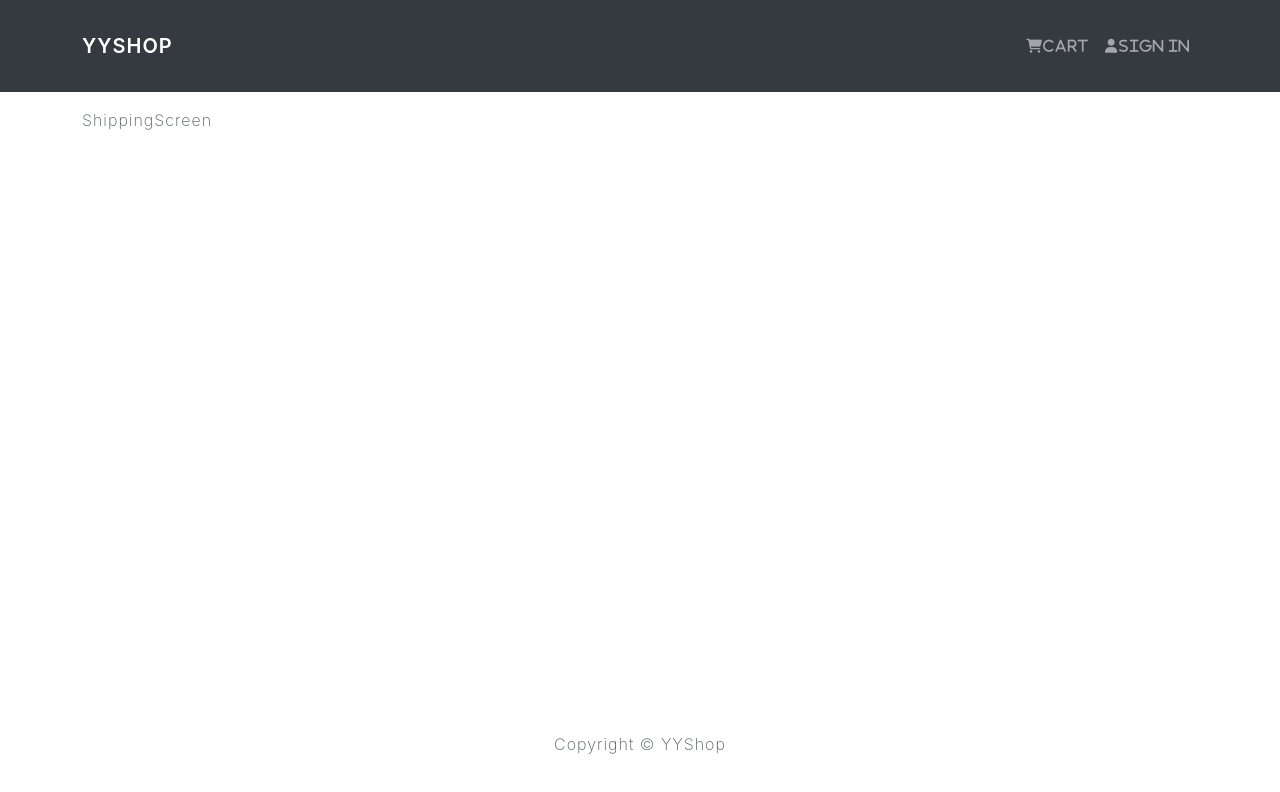
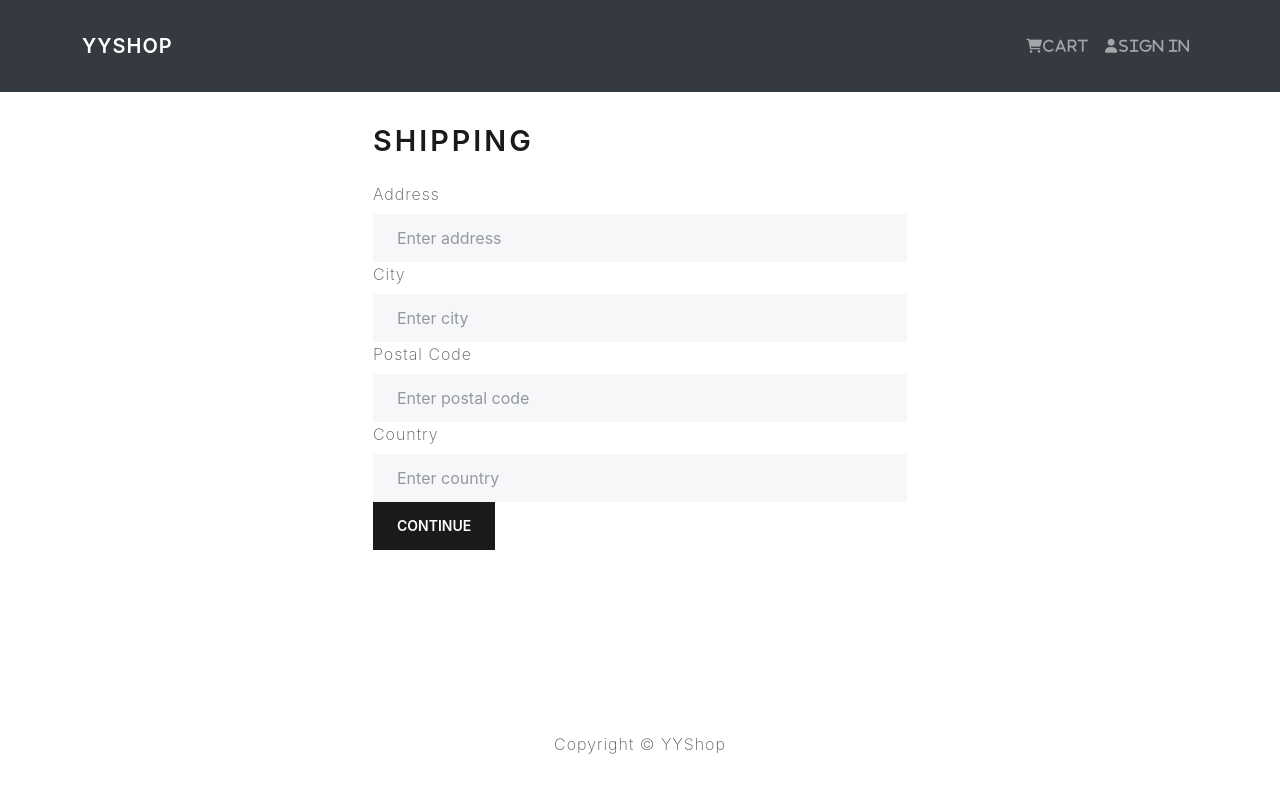
Before and after one commit to YusukeYoshihiro/e-commerce_app_mern, a React (Create React App) app in the folder frontend/: page /shipping in a window 1280 px wide. Shown: the top 792 px of the page. Built offline with nearby package versions, Linux system fonts and the light colour scheme.

Commit message:
feat: create shipping screen but NOT DONE

```diff
--- a/frontend/src/screens/ShippingScreen.js
+++ b/frontend/src/screens/ShippingScreen.js
@@ -1,7 +1,76 @@
+import { useState, useEffect } from 'react';
+import { Link, useLocation, useNavigate } from 'react-router-dom';
+import { Form, Button } from 'react-bootstrap';
+import { useDispatch, useSelector } from 'react-redux';
+import FormContainer from '../components/FormContainer';
 
 const ShippingScreen = () => {
+    const [address, setAddress] = useState('');
+    const [city, setCity] = useState('');
+    const [postalCode, setPostalCode] = useState('');
+    const [country, setCountry] = useState('');
+
+    const submitHandler = (e) => {
+        e.preventDefault();
+        console.log('submit');
+    }
+
+
     return (
-        <div>ShippingScreen</div>
+        <>
+            <FormContainer>
+                <h1>Shipping</h1>
+                <Form onSubmit={submitHandler}>
+                    <Form.Group controlId='address'>
+                        <Form.Label>Address</Form.Label>
+                        <Form.Control
+                            type='text'
+                            placeholder='Enter address'
+                            value={address}
+                            required
+                            onChange={(e) => setAddress(e.target.value)}
+                        ></Form.Control>
+                    </Form.Group>
+
+                    <Form.Group controlId='city'>
+                        <Form.Label>City</Form.Label>
+                        <Form.Control
+                            type='text'
+                            placeholder='Enter city'
+                            value={city}
+                            required
+                            onChange={(e) => setCity(e.target.value)}
+                        ></Form.Control>
+                    </Form.Group>
+
+                    <Form.Group controlId='postalCode'>
+                        <Form.Label>Postal Code</Form.Label>
+                        <Form.Control
+                            type='text'
+                            placeholder='Enter postal code'
+                            value={postalCode}
+                            required
+                            onChange={(e) => setPostalCode(e.target.value)}
+                        ></Form.Control>
+                    </Form.Group>
+
+                    <Form.Group controlId='country'>
+                        <Form.Label>Country</Form.Label>
+                        <Form.Control
+                            type='text'
+                            placeholder='Enter country'
+                            value={country}
+                            required
+                            onChange={(e) => setCountry(e.target.value)}
+                        ></Form.Control>
+                    </Form.Group>
+
+                    <Button type='submit' variant='primary'>
+                        Continue
+                    </Button>
+                </Form>
+            </FormContainer>
+        </>
     )
 }
 
```
